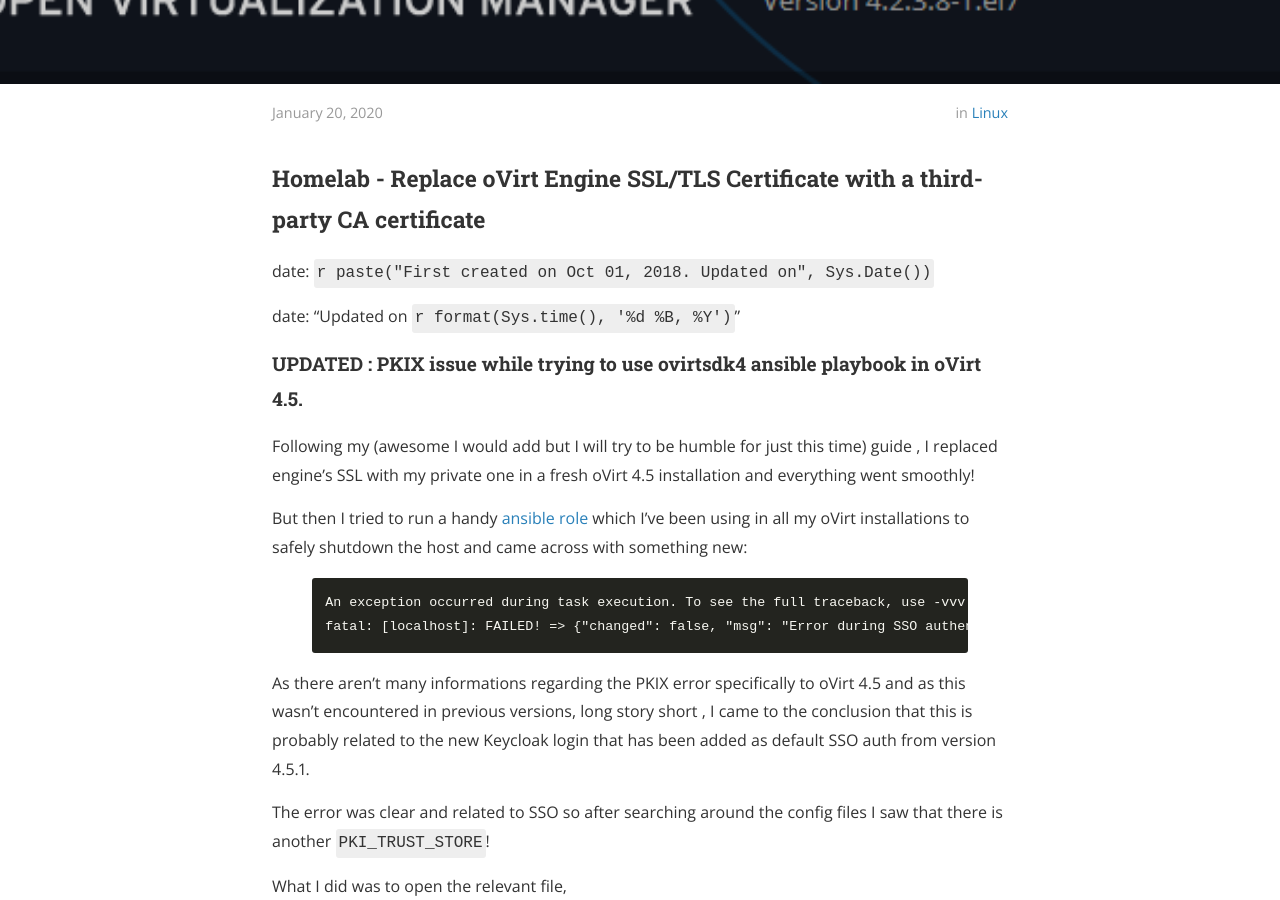
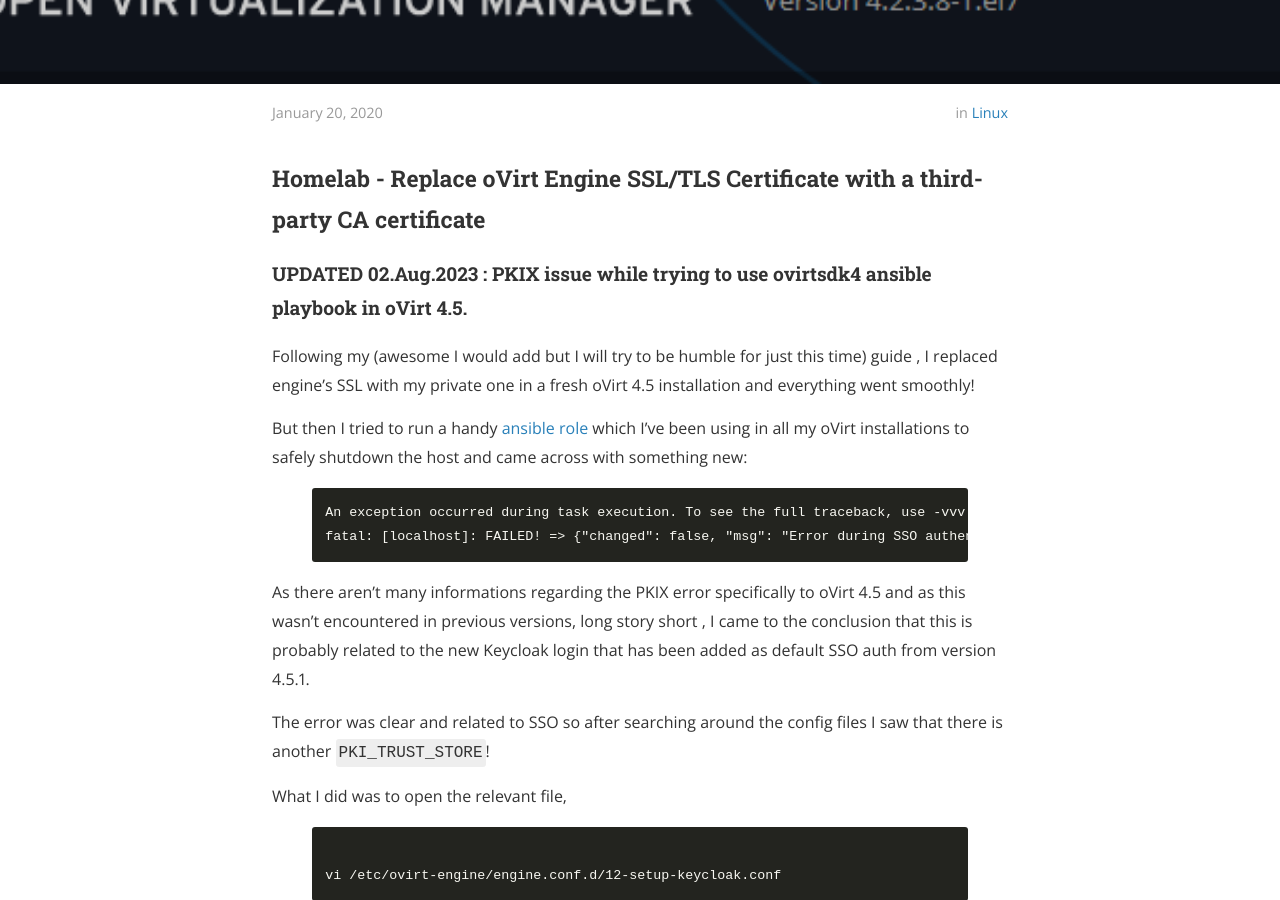
Before and after one commit to zroupas/zroupas.github.io, a Jekyll site: the page built from _posts/2020-01-20-replacing_ovirt_ssl.markdown, in a window 1280 px wide and 900 px high, scrolled down 505 px. Built offline with Jekyll 4.4.1, drawn with Linux system fonts in a browser that asks for light colours; nearby versions of some CDN libraries.

Commit message:
updated 2020-01-20-replacing_ovirt_ssl.markdown removed not working date convention

```diff
--- a/_posts/2020-01-20-replacing_ovirt_ssl.markdown
+++ b/_posts/2020-01-20-replacing_ovirt_ssl.markdown
@@ -10,11 +10,7 @@
 
 ### Homelab - Replace oVirt Engine SSL/TLS Certificate with a third-party CA certificate
 
-date: `r paste("First created on Oct 01, 2018. Updated on", Sys.Date())`
-
-date: "Updated on `r format(Sys.time(), '%d %B, %Y')`"
-
-#### **UPDATED** : PKIX issue while trying to use ovirtsdk4 ansible playbook in oVirt 4.5.
+#### **UPDATED 02.Aug.2023** : PKIX issue while trying to use ovirtsdk4 ansible playbook in oVirt 4.5.
 
 Following my (awesome I would add but I will try to be humble for just this time) guide , I replaced engine's SSL with my private one in a fresh oVirt 4.5 installation and everything went smoothly!
 
```
